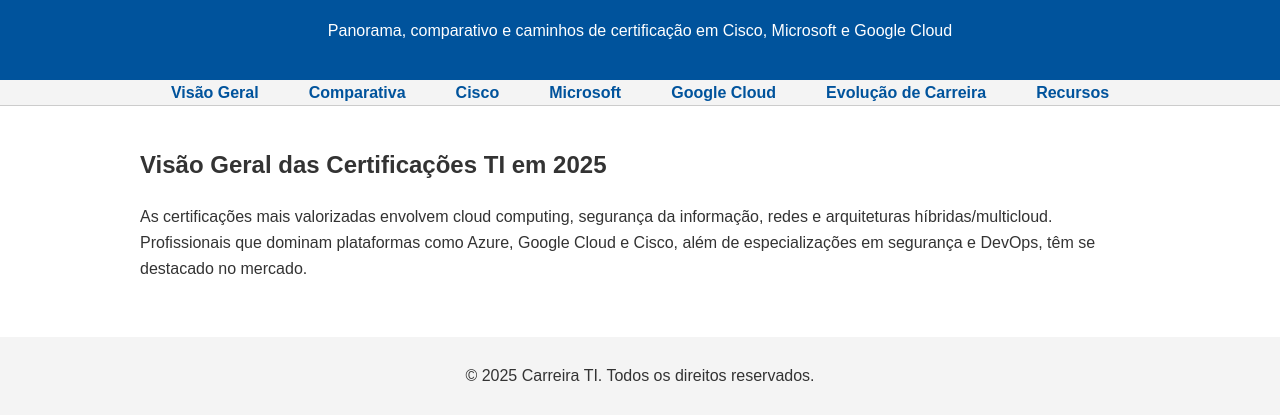
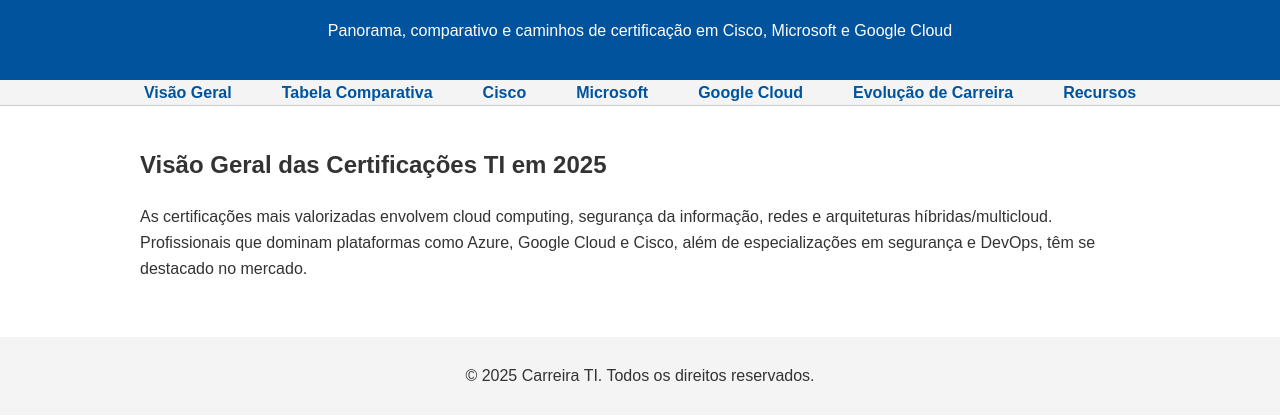
Before and after one commit to Juniorbr194230/.github.io, a plain HTML site: page Trabalho de segunda/index.html in a window 1280 px wide. Shown: the part 96-516 px from the top of the page. Drawn offline with Linux system fonts and the light colour scheme.

Commit message:
index.html

```diff
--- a/Trabalho de segunda/index.html
+++ b/Trabalho de segunda/index.html
@@ -160,7 +160,7 @@
 <nav>
   <ul>
     <li><a href="#overview" onclick="openTab('overview')">Visão Geral</a></li>
-    <li><a href="#comparativa" onclick="openTab('comparativa')">Comparativa</a></li>
+    <li><a href="#comparativa" onclick="openTab('comparativa')">Tabela Comparativa</a></li>
     <li><a href="#cisco" onclick="openTab('cisco')">Cisco</a></li>
     <li><a href="#microsoft" onclick="openTab('microsoft')">Microsoft</a></li>
     <li><a href="#gcp" onclick="openTab('gcp')">Google Cloud</a></li>
```
